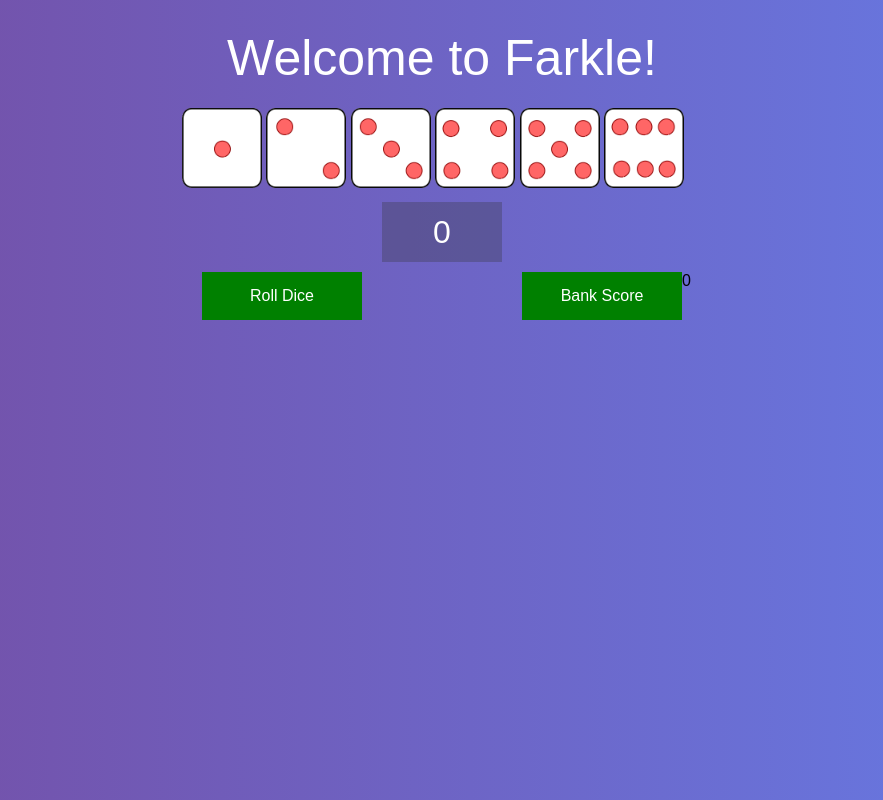
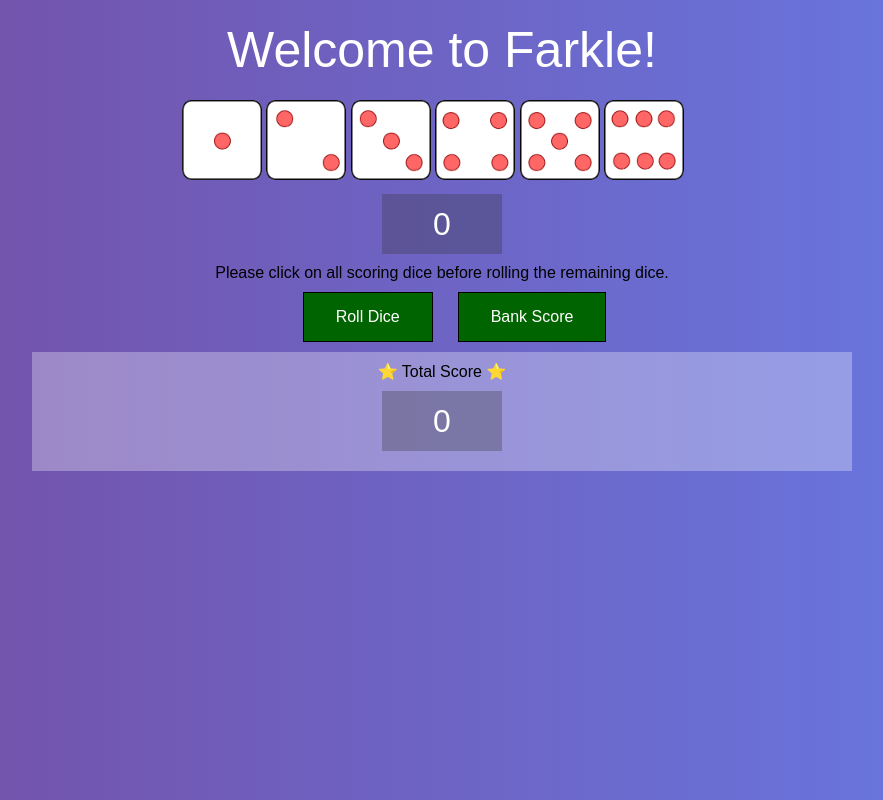
Before and after one commit to jyaymie/farkle, a plain HTML site: page index.html in a window 1280 px wide. Shown: the whole page, without its empty margins (198-1081 px from the left). Drawn offline with Linux system fonts and the light colour scheme.

Commit message:
Add styles

```diff
--- a/farkle.css
+++ b/farkle.css
@@ -1,17 +1,25 @@
-img{
-	width:80px;
+* {
+	margin: 0;
+	padding: 0;
 }
-body{
+
+img {
+	width: 80px;
+}
+
+body {
 	background-color: #fff;
 	background-image: linear-gradient(-90deg, #667be6, #754da3);
 	font-family: arial;
 }
-.row{
-	margin:auto;
+
+.row {
+	margin: auto;
 	width: 800px;
 	max-width: 100%;
 }
-.header{
+
+.header {
 	height: 100px;
 	max-height: 100%;
 	font-size: 50px;
@@ -20,46 +28,63 @@ body{
 	font-family: arial;
 	color: #fff;
 }
-.dice{
+
+.dice {
 	max-width: 520px;
-	margin:0 auto;
+	margin: 0 auto;
 }
-.score{
-	background-color: rgba(52,52,52,0.3);
+
+.message {
+	text-align: center;
+}
+
+.current-score,
+.total-score {
+	background-color: rgba(52, 52, 52, 0.3);
 	color: #fff;
 	height: 60px;
-	max-height:100%;
+	max-height: 100%;
 	font-size: 32px;
 	text-align: center;
 	line-height: 60px;
-	width:120px;
+	width: 120px;
 	margin-top: 10px;
 	margin-bottom: 10px;
 }
+
+.button-container {
+	margin: 10px;
+	display: flex;
+	justify-content: center;
+}
+
 .button {
-  background-color: green;
+	background-color: darkgreen;
 	color: white;
 	padding: 15px 32px;
 	text-align: center;
-  border: none;
 	display: inline-block;
 	font-size: 16px;
 	margin-left: 25px;
+	border: 1px solid black;
 }
-.column{
-	float: left;
-	width:20%;
-	margin-left: 160px;
+
+.button:hover {
+	background-color: green;
+	cursor: pointer;
 }
-.roll{
+
+.total-score-container {
+	position: relative;
+	display: flex;
+	flex-direction: column;
+	justify-content: center;
+	align-items: center;
+	padding: 10px;
+	background-color: rgb(255, 255, 255, 0.3);
 }
-.roll:hover{
+
+.transparent {
+	/* For dice that are selected */
+	opacity: 0.25;
 }
-.bank{
-}
-.bank:hover{
-}
-.transparent{
-	/*For dice that are selected*/
-	opacity: 0.75;
-}
--- a/farkle.js
+++ b/farkle.js
@@ -1,7 +1,7 @@
 const diceArr = [];
-const scores = [];
+let totalScore = 0;
 let currScore = 0;
-const scoreboardEl = document.querySelector('.score');
+const scoreboardEl = document.querySelector('.current-score');
 
 function initializeDice() {
 	for (let i = 0; i < 6; i++) {
@@ -151,8 +151,8 @@ function handleFarkle(score) {
 }
 
 function bankScore() {
-	scores.push(currScore);
-	document.querySelector('.total-score').textContent = scores;
+	totalScore += currScore;
+	document.querySelector('.total-score').textContent = totalScore;
 
 	// Reset scoreboard
 	currScore = 0;
--- a/index.html
+++ b/index.html
@@ -52,16 +52,22 @@
 			</div>
 		</div>
 		<!-- Scoring -->
-		<div class="row score">0</div>
+		<div class="row current-score">0</div>
+		<p class="row message">
+			Please click on all scoring dice before rolling the remaining dice.
+		</p>
 
 		<!-- Button row -->
-		<div class="row">
+		<div class="button-container">
 			<button class="button roll column" onclick="rollDice()">Roll Dice</button>
 			<button class="button bank column" onclick="bankScore()">
 				Bank Score
 			</button>
 		</div>
 
-		<div class="row total-score">0</div>
+		<div class="row total-score-container">
+			<p>⭐️ Total Score ⭐️</p>
+			<div class="total-score">0</div>
+		</div>
 	</body>
 </html>
```
Lines whose indentation alone changed are shown as unchanged.
